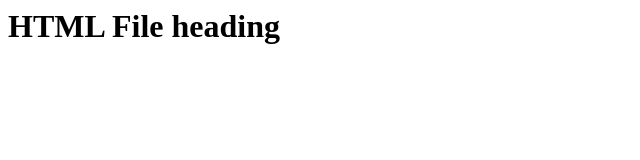
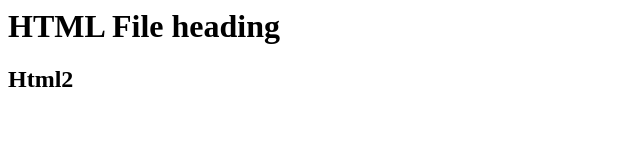
Before and after one commit to raveen1216/git-tutorial, a plain HTML site: page index.html in a window 1280 px wide. Shown: the full height of the page, 0-640 px from the left. Drawn offline with Linux system fonts and the light colour scheme.

Commit message:
edited index file

```diff
--- a/index.html
+++ b/index.html
@@ -1 +1,2 @@
 <h1>HTML File heading</h1>
+<h2>Html2</h2>
```
